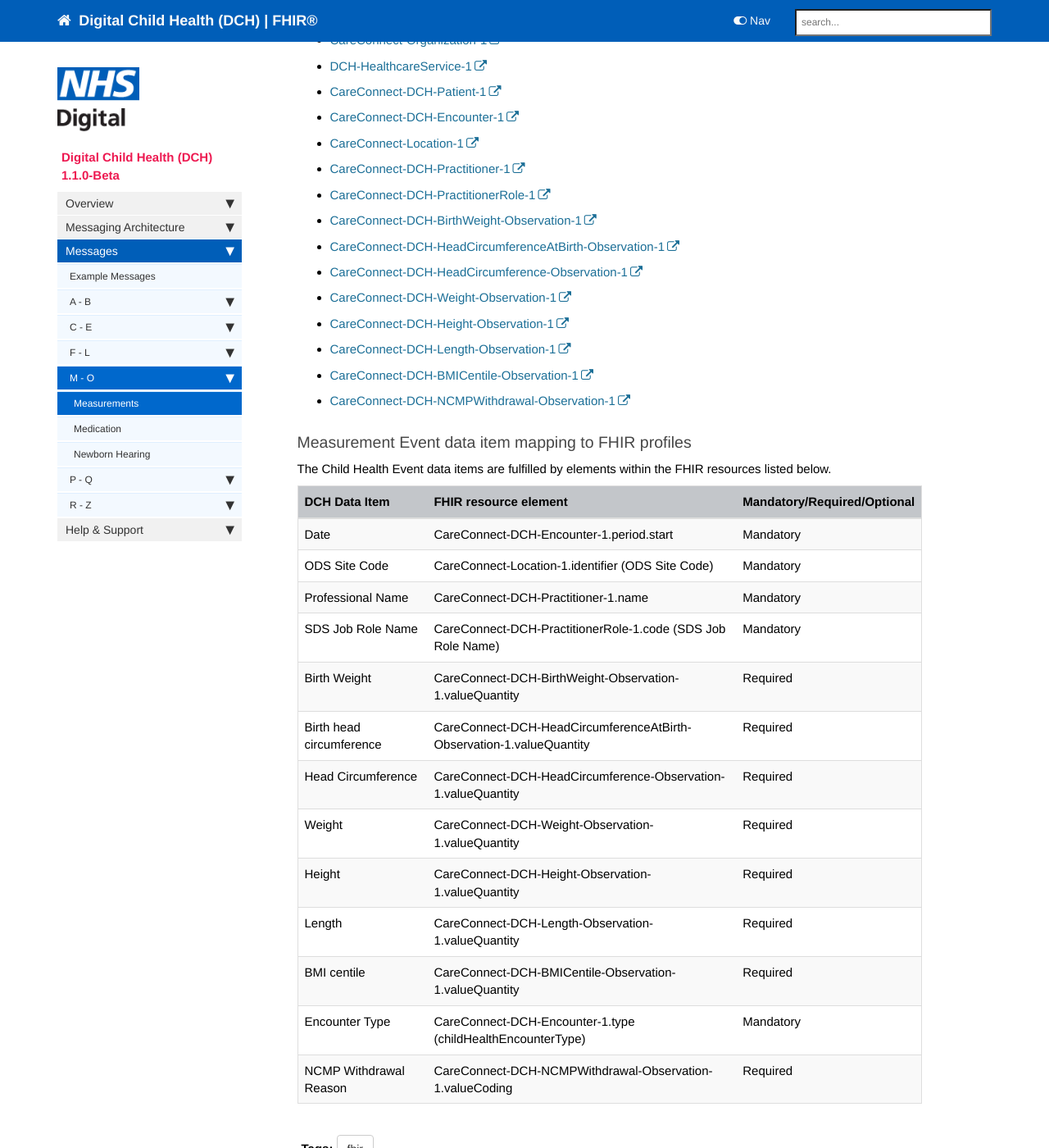
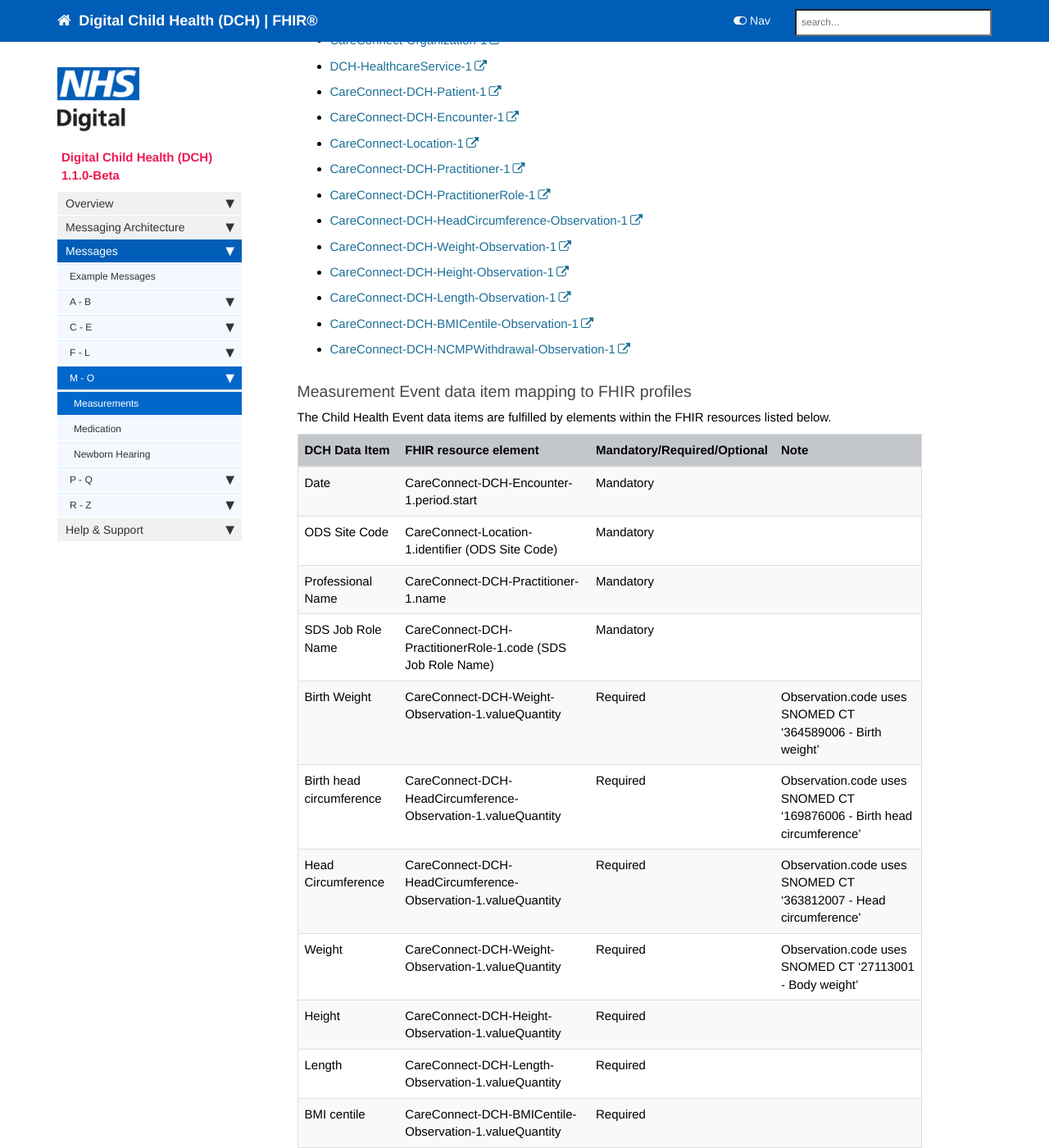
Before and after one commit to nhsconnect/Digital-Child-Health-STU3, a Jekyll site: the page built from pages/explore/explore_measurements.md, in a window 1280 px wide and 1400 px high, scrolled down 254 px. Shown: the whole window at 82% size. Built offline with Jekyll 4.4.1, drawn with Linux system fonts in a browser that asks for light colours; nearby versions of some CDN libraries; comment, search, counter and statistics services are not loaded.

Commit message:
Updated Measurement event

```diff
--- a/pages/explore/explore_measurements.md
+++ b/pages/explore/explore_measurements.md
@@ -18,8 +18,6 @@ The following FHIR profiles are used to form the Measurements Event Message Bund
 - [CareConnect-Location-1](https://fhir.hl7.org.uk/STU3/StructureDefinition/CareConnect-Location-1)
 - [CareConnect-DCH-Practitioner-1](https://fhir.nhs.uk/STU3/StructureDefinition/CareConnect-DCH-Practitioner-1)
 - [CareConnect-DCH-PractitionerRole-1](https://fhir.nhs.uk/STU3/StructureDefinition/CareConnect-DCH-PractitionerRole-1)
-- [CareConnect-DCH-BirthWeight-Observation-1](https://fhir.nhs.uk/STU3/StructureDefinition/CareConnect-DCH-BirthWeight-Observation-1)
-- [CareConnect-DCH-HeadCircumferenceAtBirth-Observation-1](https://fhir.nhs.uk/STU3/StructureDefinition/CareConnect-DCH-HeadCircumferenceAtBirth-Observation-1)
 - [CareConnect-DCH-HeadCircumference-Observation-1](https://fhir.nhs.uk/STU3/StructureDefinition/CareConnect-DCH-HeadCircumference-Observation-1)
 - [CareConnect-DCH-Weight-Observation-1](https://fhir.nhs.uk/STU3/StructureDefinition/CareConnect-DCH-Weight-Observation-1)
 - [CareConnect-DCH-Height-Observation-1](https://fhir.nhs.uk/STU3/StructureDefinition/CareConnect-DCH-Height-Observation-1)
@@ -31,18 +29,18 @@ The following FHIR profiles are used to form the Measurements Event Message Bund
 
 The Child Health Event data items are fulfilled by elements within the FHIR resources listed below.
 
-| DCH Data Item            | FHIR resource element                                        | Mandatory/Required/Optional
-|--------------------------|--------------------------------------------------------------|-----------------------------
-| Date                     | CareConnect-DCH-Encounter-1.period.start                     | Mandatory                   |
-| ODS Site Code            | CareConnect-Location-1.identifier (ODS Site Code)        | Mandatory                   |
-| Professional Name        | CareConnect-DCH-Practitioner-1.name                          | Mandatory                   |
-| SDS Job Role Name        | CareConnect-DCH-PractitionerRole-1.code (SDS Job Role Name)  | Mandatory                   |
-| Birth Weight             | CareConnect-DCH-BirthWeight-Observation-1.valueQuantity      | Required                  |
-| Birth head circumference | CareConnect-DCH-HeadCircumferenceAtBirth-Observation-1.valueQuantity      | Required       |
-| Head Circumference       | CareConnect-DCH-HeadCircumference-Observation-1.valueQuantity      | Required              |
-| Weight                   | CareConnect-DCH-Weight-Observation-1.valueQuantity      | Required                    |
-| Height		           | CareConnect-DCH-Height-Observation-1.valueQuantity      | Required                    |
-| Length                   | CareConnect-DCH-Length-Observation-1.valueQuantity      | Required                    |
-| BMI centile              | CareConnect-DCH-BMICentile-Observation-1.valueQuantity      | Required                    |
-| Encounter Type           | CareConnect-DCH-Encounter-1.type (childHealthEncounterType)  | Mandatory                   |
-| NCMP Withdrawal Reason   | CareConnect-DCH-NCMPWithdrawal-Observation-1.valueCoding     | Required                    |
+| DCH Data Item            | FHIR resource element                                         | Mandatory/Required/Optional | Note                               |
+|--------------------------|---------------------------------------------------------------|-----------------------------|------------------------------------|
+| Date                     | CareConnect-DCH-Encounter-1.period.start                      | Mandatory                   |                                    |
+| ODS Site Code            | CareConnect-Location-1.identifier (ODS Site Code)             | Mandatory                   |                                    |
+| Professional Name        | CareConnect-DCH-Practitioner-1.name                           | Mandatory                   |                                    |
+| SDS Job Role Name        | CareConnect-DCH-PractitionerRole-1.code (SDS Job Role Name)   | Mandatory                   |                                    |
+| Birth Weight             | CareConnect-DCH-Weight-Observation-1.valueQuantity            | Required                    | Observation.code uses SNOMED CT '364589006 - Birth weight' |
+| Birth head circumference | CareConnect-DCH-HeadCircumference-Observation-1.valueQuantity | Required                    | Observation.code uses SNOMED CT '169876006 - Birth head circumference'  |
+| Head Circumference       | CareConnect-DCH-HeadCircumference-Observation-1.valueQuantity | Required                    | Observation.code uses SNOMED CT '363812007 - Head circumference'  |
+| Weight                   | CareConnect-DCH-Weight-Observation-1.valueQuantity            | Required                    | Observation.code uses SNOMED CT '27113001 - Body weight'  |
+| Height                   | CareConnect-DCH-Height-Observation-1.valueQuantity            | Required                    |                                    |
+| Length                   | CareConnect-DCH-Length-Observation-1.valueQuantity            | Required                    |                                    |
+| BMI centile              | CareConnect-DCH-BMICentile-Observation-1.valueQuantity        | Required                    |                                    |
+| Encounter Type           | CareConnect-DCH-Encounter-1.type (childHealthEncounterType)   | Mandatory                   |                                    |
+| NCMP Withdrawal Reason   | CareConnect-DCH-NCMPWithdrawal-Observation-1.valueCoding      | Required                    |                                    |
```
Also changed, not shown: pages/overview/overview_release_notes.md (+1 -1 lines).
